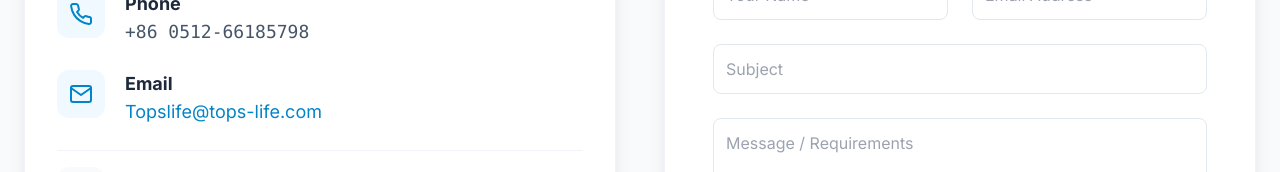
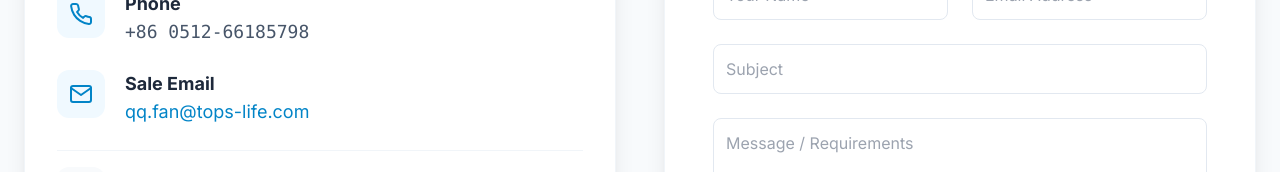
Before and after one commit to paimzh1125-lgtm/www.tops-life.com, a React (Vite) app: page /contact in a window 1280 px wide. Shown: the part 559-731 px from the top of the page. Built offline with nearby package versions, Linux system fonts and the light colour scheme.

Commit message:
Update Contact.tsx

```diff
--- a/pages/Contact.tsx
+++ b/pages/Contact.tsx
@@ -23,7 +23,7 @@ const content = {
       title: "联系方式",
       address: { label: "公司地址", val: "江苏省苏州市苏州工业园区方泾路 8 号", zip: "邮编：215121" },
       phone: { label: "联系电话", val: "+86 0512-66185798" },
-      email: { label: "电子邮箱", val: "Topslife@tops-life.com" },
+      email: { label: "销售电子邮箱", val: "qq.fan@tops-life.com" },
       hours: { label: "工作时间", val: "周一至周五 09:00 - 18:00 (GMT+8)" }
     },
     form: {
@@ -45,7 +45,7 @@ const content = {
       title: "Get in Touch",
       address: { label: "Address", val: "No. 8 Fangjing Road, Suzhou Industrial Park, Jiangsu, China", zip: "Zip: 215121" },
       phone: { label: "Phone", val: "+86 0512-66185798" },
-      email: { label: "Email", val: "Topslife@tops-life.com"},
+      email: { label: "Sale Email", val: "qq.fan@tops-life.com"},
       hours: { label: "Hours", val: "Mon - Fri 09:00 - 18:00 (GMT+8)" }
     },
     form: {
```
